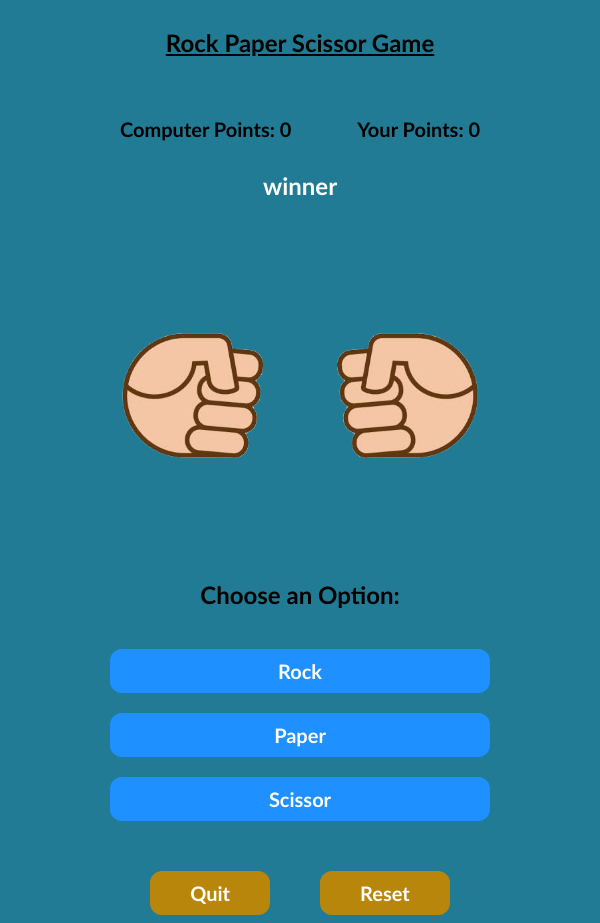
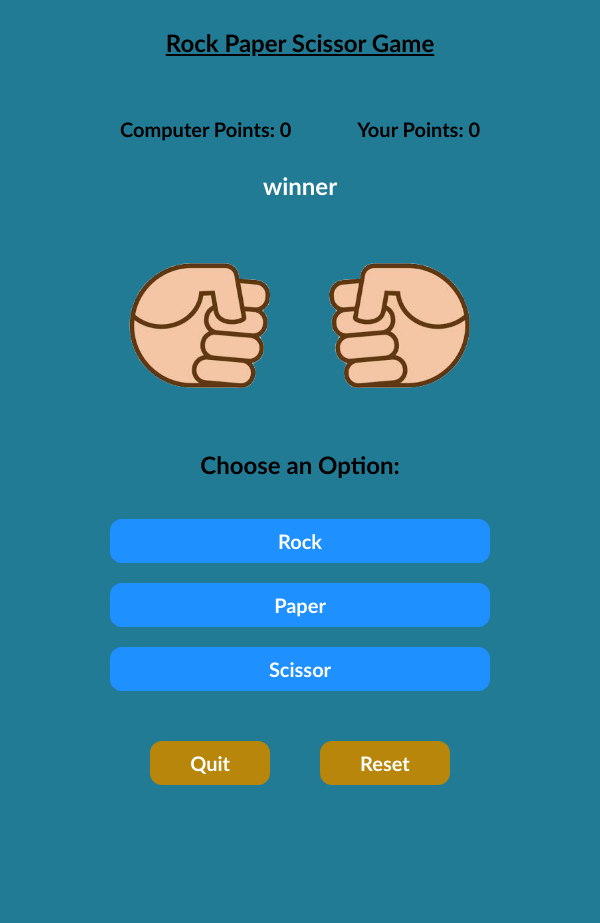
Before and after one commit to Websitesbuild/Stone_Paper_Scissor, a plain HTML site: page index.html in a window 600 px wide. After the commit the page ends 800 px from the top, so only its background shows below. Drawn offline with Linux system fonts and the light colour scheme.

Commit message:
Update media.css

```diff
--- a/media.css
+++ b/media.css
@@ -10,8 +10,14 @@
     h1{
         font-size: 24px;
     }
+    .winner{
+        margin-bottom: 0;
+    }
     .img-box{
         width: 100%;
+        height: 200px;
+        margin-bottom: 0;
+        gap: 0;
     }
     .img{
         width: 200px;
```
